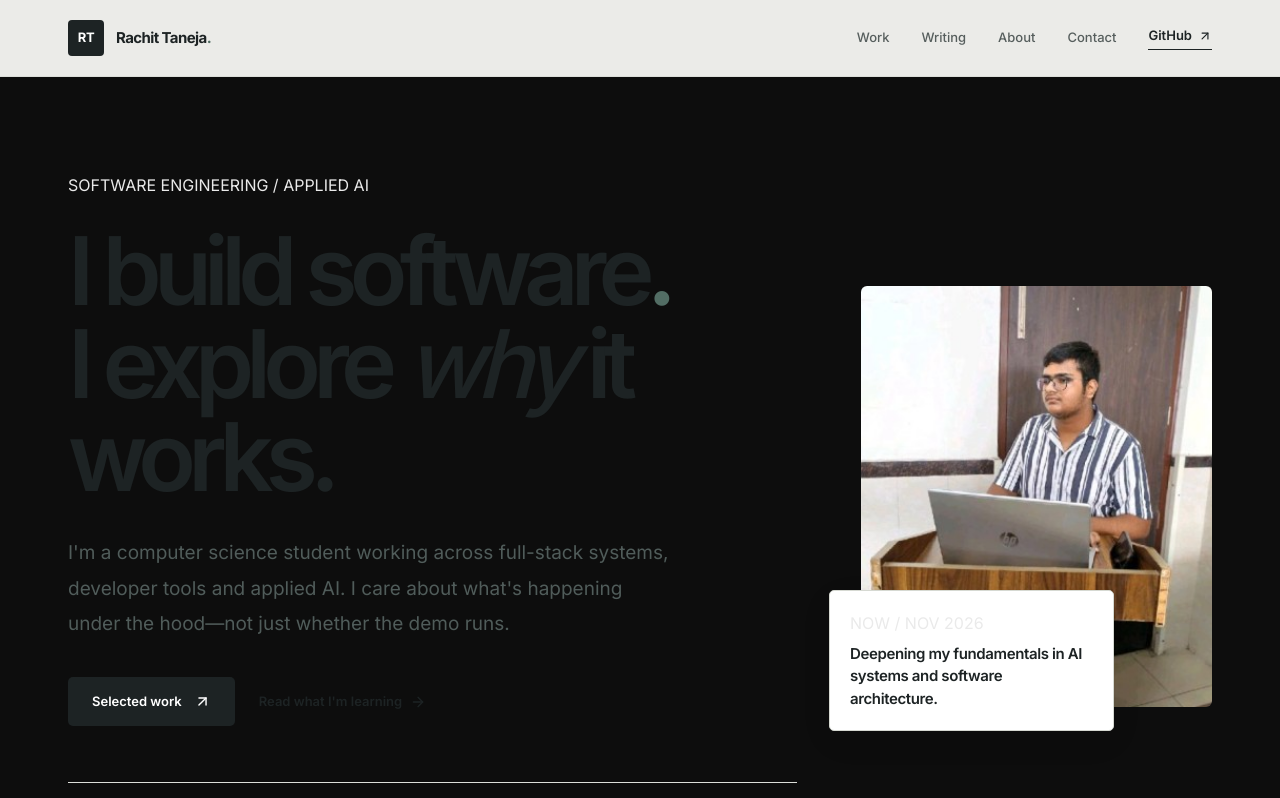
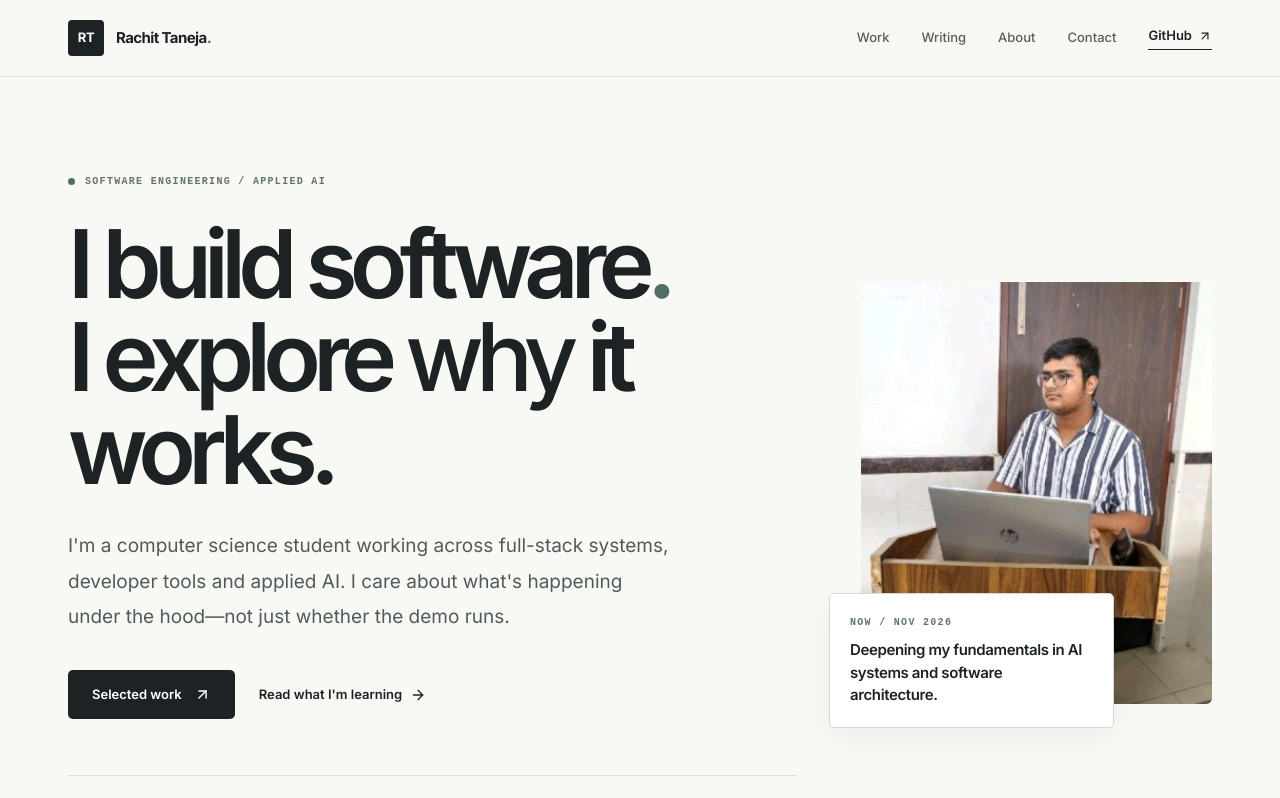
Before and after one commit to rachittaneja56-max/portfolio, a React (Vite) app: page / in a window 1280 px wide. Shown: the top 798 px of the page. Built offline with nearby package versions, Linux system fonts and the light colour scheme.

Commit message:
style: create restrained editorial typography and design foundation

```diff
--- a/src/index.css
+++ b/src/index.css
@@ -1,20 +1,27 @@
 @import "tailwindcss";
-html {
-  scroll-behavior: smooth;
+
+:root {
+  font-family: Inter, ui-sans-serif, system-ui, -apple-system, BlinkMacSystemFont, "Segoe UI", sans-serif;
+  color: #1d2324;
+  background: #f8f8f5;
+  font-synthesis: none;
+  text-rendering: optimizeLegibility;
+  -webkit-font-smoothing: antialiased;
 }
 
-body {
-  background-color: #0D0D0D;
-  color: #EAEAEA;
-  font-family: 'Inter', sans-serif;
+html { scroll-behavior: smooth; scroll-padding-top: 82px; }
+body { margin: 0; min-width: 320px; }
+a { text-decoration: none; }
+button { cursor: pointer; }
+button:focus-visible, a:focus-visible { outline: 3px solid #8aaa95; outline-offset: 4px; }
+::selection { background: #b9d0c0; color: #1d2324; }
+
+.site-shell { background: #f8f8f5; }
+.eyebrow { display: flex; align-items: center; gap: 10px; font-family: "JetBrains Mono", ui-monospace, monospace; font-size: 10px; font-weight: 600; line-height: 1.7; letter-spacing: .13em; color: #62746b; }
+.signal-dot { display: inline-block; width: 7px; height: 7px; border-radius: 50%; background: #526d64; }
+.section-heading { color: #1d2324; font-size: clamp(2.4rem, 4vw, 4.25rem); line-height: 1.1; font-weight: 600; letter-spacing: -.07em; }
+
+@media (prefers-reduced-motion: reduce) {
+  html { scroll-behavior: auto; }
+  *, *::before, *::after { animation-duration: .01ms !important; transition-duration: .01ms !important; }
 }
-::-webkit-scrollbar {
-  width: 6px;
-}
-::-webkit-scrollbar-track {
-  background: #0D0D0D;
-}
-::-webkit-scrollbar-thumb {
-  background: #2A2A2A;
-  border-radius: 10px;
-}
```
